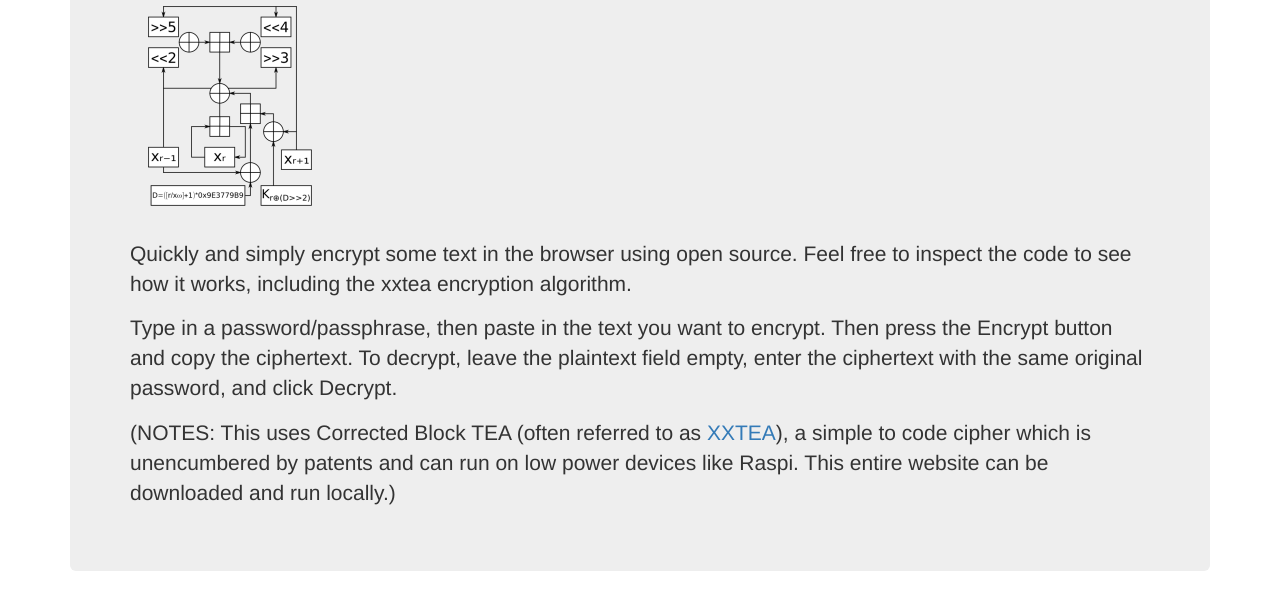
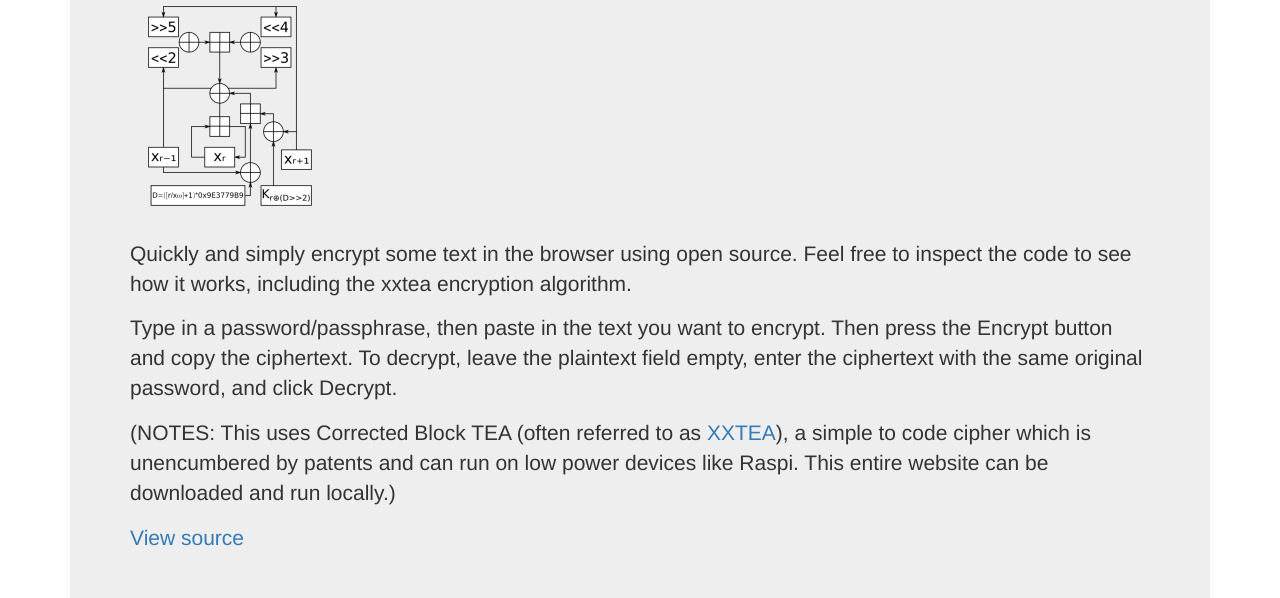
Before and after one commit to tomosaigon/web-encrypt-text, a plain HTML site: page xxtea/index.html in a window 1280 px wide. Shown: the part 159-757 px from the top of the page. Drawn offline with nearby package versions, Linux system fonts and the light colour scheme.

Commit message:
Add view source link

```diff
--- a/xxtea/index.html
+++ b/xxtea/index.html
@@ -39,6 +39,7 @@
 			    <p class="lead">Quickly and simply encrypt some text in the browser using open source. Feel free to inspect the code to see how it works, including the xxtea encryption algorithm.</p>
 				<p>Type in a password/passphrase, then paste in the text you want to encrypt. Then press the Encrypt button and copy the ciphertext. To decrypt, leave the plaintext field empty, enter the ciphertext with the same original password, and click Decrypt.</p>
                 <p>(NOTES: This uses Corrected Block TEA (often referred to as <a href="https://en.wikipedia.org/wiki/XXTEA">XXTEA</a>), a simple to code cipher which is unencumbered by patents and can run on low power devices like Raspi. This entire website can be downloaded and run locally.)
+				<p><a href="https://github.com/tomosaigon/web-encrypt-text/tree/master/xxtea">View source</a></p>
 		</div></div>
 		<div class="container">
 		 <form>
```
